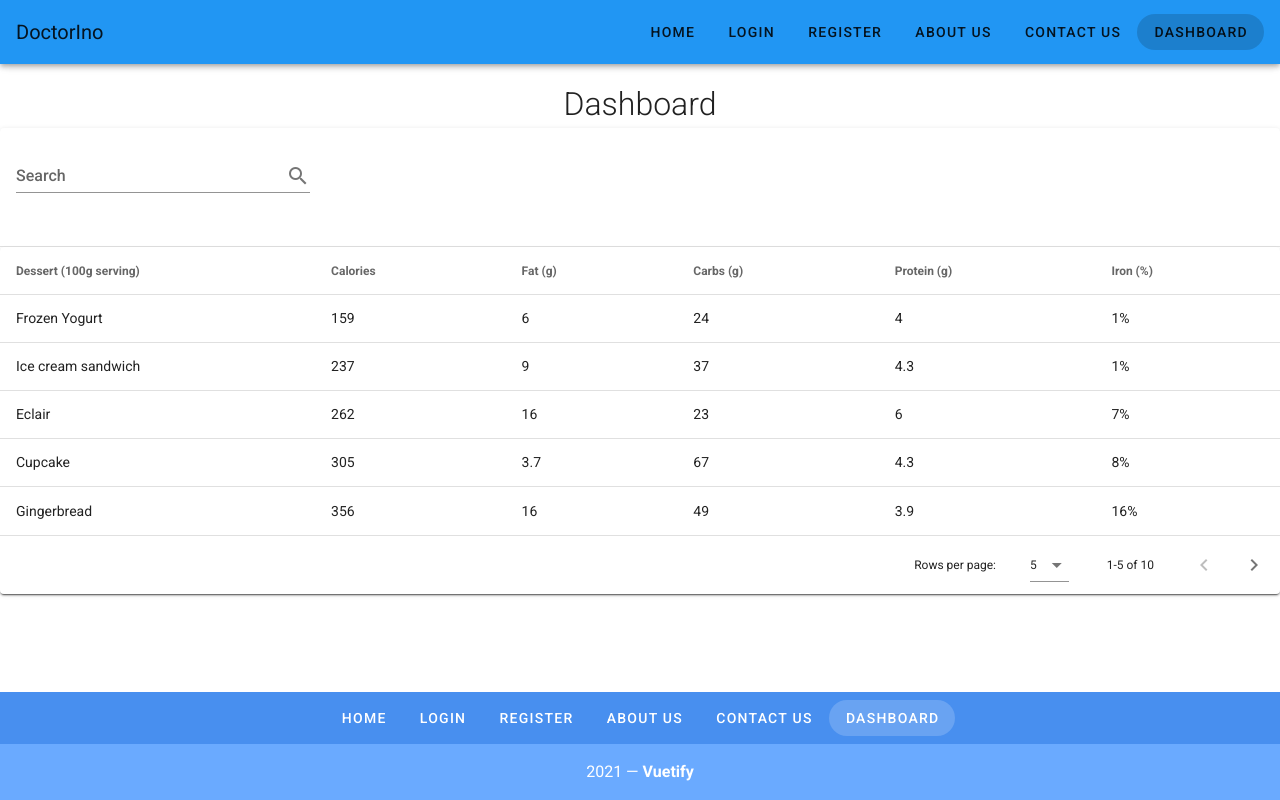
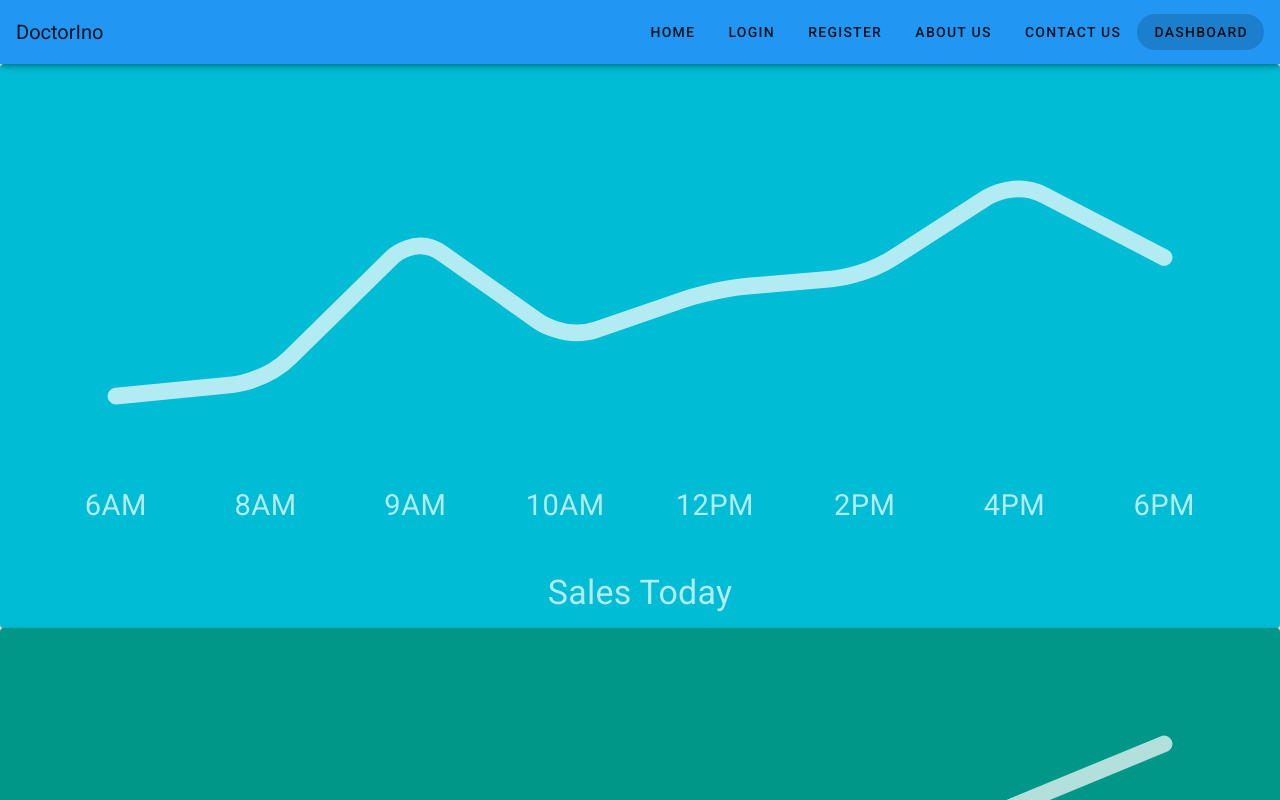
Before and after one commit to Ezzalibrahim/Vuetify, a Vue app: page /Dashboard in a window 1280 px wide. Shown: the top 800 px of the page. Built offline with nearby package versions, Linux system fonts and the light colour scheme.

Commit message:
improt data and component and use theme in the dashboard

```diff
--- a/src/views/Dashboard.vue
+++ b/src/views/Dashboard.vue
@@ -1,161 +1,69 @@
-<template >
+<template>
   <div>
-    <h1 class="text-center mt-4 font-weight-light">Dashboard</h1>
-    <v-card>
-        <v-card-title>
-        <v-row>
-          <v-col
-            cols="12"
-            sm="3"
-            class="center"
-          >
-        <v-text-field
-            v-model="search"
-            append-icon="mdi-magnify"
-            label="Search"
-        ></v-text-field>
-          </v-col>
-        </v-row>
-        </v-card-title>
-        <v-divider class="mt-4"></v-divider>
-        <v-data-table
-            :search="search"
-            :headers="headers"
-            :items="desserts"
-            :items-per-page="5"
-            @click:row="getRowInfo"
-            class="elevation-1"
-    ></v-data-table>
-        <v-snackbar
-        v-model="snackbar"
-        >
-            You Have Selected {{ currentItem }}
-        <template v-slot:action="{ attrs }">
-            <v-btn
-            color="pink"
-            text
-            v-bind="attrs"
-            @click="snackbar = false"
-            >
+    <SalesGraph v-for="sale in sales" :key="`${sale.title}`" :sale="sale" />
+
+    <StatisticCard
+      v-for="statistic in statistics"
+      :key="`${statistic.title}`"
+      :statistic="statistic"
+    />
+
+    <EmployeesTable :employees="employees" @select-employee="setEmployee" />
+
+    <EventTimeline :timeline="timeline" />
+
+    <v-snackbar v-model="snackbar">
+      You have selected {{ selectedEmployee.name }},
+      {{ selectedEmployee.title }}
+      <v-btn color="pink" text @click="snackbar = false">
         Close
       </v-btn>
-        </template>
     </v-snackbar>
-    </v-card>
   </div>
 </template>
+
 <script>
+import EmployeesTable from '../components/EmployeesTable'
+import EventTimeline from '../components/EventTimeline'
+import SalesGraph from '../components/SalesGraph'
+import StatisticCard from '../components/StatisticCard'
+
+import employeesData from '../data/employees.json'
+import timelineData from '../data/timeline.json'
+import salesData from '../data/sales.json'
+import statisticsData from '../data/statistics.json'
+
 export default {
-    data () {
+  name: 'DashboardPage',
+  components: {
+    EmployeesTable,
+    EventTimeline,
+    SalesGraph,
+    StatisticCard
+  },
+  data() {
     return {
-        search:'',
-        snackbar :false,
-        currentItem:'',
-        headers: [
-          {
-            text: 'Dessert (100g serving)',
-            align: 'start',
-            sortable: false,
-            value: 'name',
+      employees: employeesData,
+      loadNewContent: false,
+      sales: salesData,
+      selectedEmployee: {
+        name: '',
+        title: ''
       },
-          { text: 'Calories', value: 'calories' },
-          { text: 'Fat (g)', value: 'fat' },
-          { text: 'Carbs (g)', value: 'carbs' },
-          { text: 'Protein (g)', value: 'protein' },
-          { text: 'Iron (%)', value: 'iron' },
-        ],
-        desserts: [
-          {
-            name: 'Frozen Yogurt',
-            calories: 159,
-            fat: 6.0,
-            carbs: 24,
-            protein: 4.0,
-            iron: '1%',
-          },
-          {
-            name: 'Ice cream sandwich',
-            calories: 237,
-            fat: 9.0,
-            carbs: 37,
-            protein: 4.3,
-            iron: '1%',
-          },
-          {
-            name: 'Eclair',
-            calories: 262,
-            fat: 16.0,
-            carbs: 23,
-            protein: 6.0,
-            iron: '7%',
-          },
-          {
-            name: 'Cupcake',
-            calories: 305,
-            fat: 3.7,
-            carbs: 67,
-            protein: 4.3,
-            iron: '8%',
-          },
-          {
-            name: 'Gingerbread',
-            calories: 356,
-            fat: 16.0,
-            carbs: 49,
-            protein: 3.9,
-            iron: '16%',
-          },
-          {
-            name: 'Jelly bean',
-            calories: 375,
-            fat: 0.0,
-            carbs: 94,
-            protein: 0.0,
-            iron: '0%',
-          },
-          {
-            name: 'Lollipop',
-            calories: 392,
-            fat: 0.2,
-            carbs: 98,
-            protein: 0,
-            iron: '2%',
-          },
-          {
-            name: 'Honeycomb',
-            calories: 408,
-            fat: 3.2,
-            carbs: 87,
-            protein: 6.5,
-            iron: '45%',
-          },
-          {
-            name: 'Donut',
-            calories: 452,
-            fat: 25.0,
-            carbs: 51,
-            protein: 4.9,
-            iron: '22%',
-          },
-          {
-            name: 'KitKat',
-            calories: 518,
-            fat: 26.0,
-            carbs: 65,
-            protein: 7,
-            iron: '6%',
-          },
-        ],
+      snackbar: false,
+      statistics: statisticsData,
+      timeline: timelineData
     }
   },
-    methods:{
-        getRowInfo(event){
-            this.snackbar = true;
-            this.currentItem = event.name +" & Iron is  "+event.iron;
+  methods: {
+    setEmployee(event) {
+      this.snackbar = true
+      this.selectedEmployee.name = event.name
+      this.selectedEmployee.title = event.title
+    },
+    showMoreContent(entries) {
+      this.loadNewContent = entries[0].isIntersecting
     }
   }
 }
 </script>
-<style >
-
-</style>
```
Lines whose indentation alone changed are shown as unchanged.
